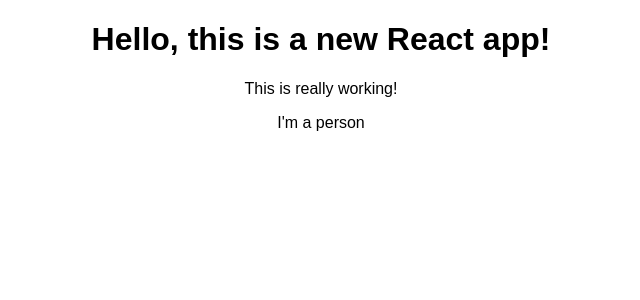
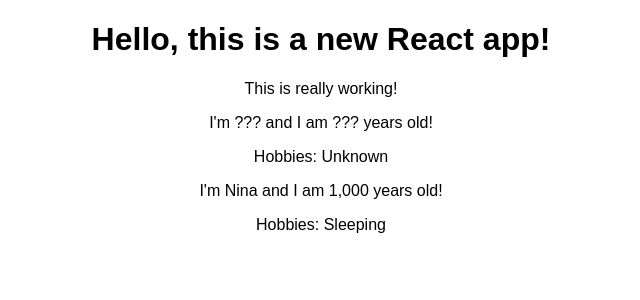
Before and after one commit to kalquiza/react-complete-guide, a React (Create React App) app: page / in a window 1280 px wide. Shown: the top 300 px of the page, without its empty margins (319-959 px from the left). Built offline with nearby package versions, Linux system fonts and the light colour scheme.

Commit message:
Add props to Person component

```diff
--- a/src/App.js
+++ b/src/App.js
@@ -8,7 +8,8 @@
       <div className="App">
         <h1>Hello, this is a new React app!</h1>
         <p>This is really working!</p>
-        <Person />
+        <Person name="???" age="???">Hobbies: Unknown</Person>
+        <Person name="Nina" age="1,000">Hobbies: Sleeping </Person>
       </div>
     );
 
--- a/src/Person/Person.js
+++ b/src/Person/Person.js
@@ -1,9 +1,12 @@
 import React from 'react';
 
-const person = () => {
+const person = (props) => {
     return (
-        <p>I'm a person</p>
-    );
+        <div>
+            <p>I'm {props.name} and I am {props.age} years old!</p>
+            <p>{props.children}</p>
+        </div>
+    )
 }
 
 export default person;
```
